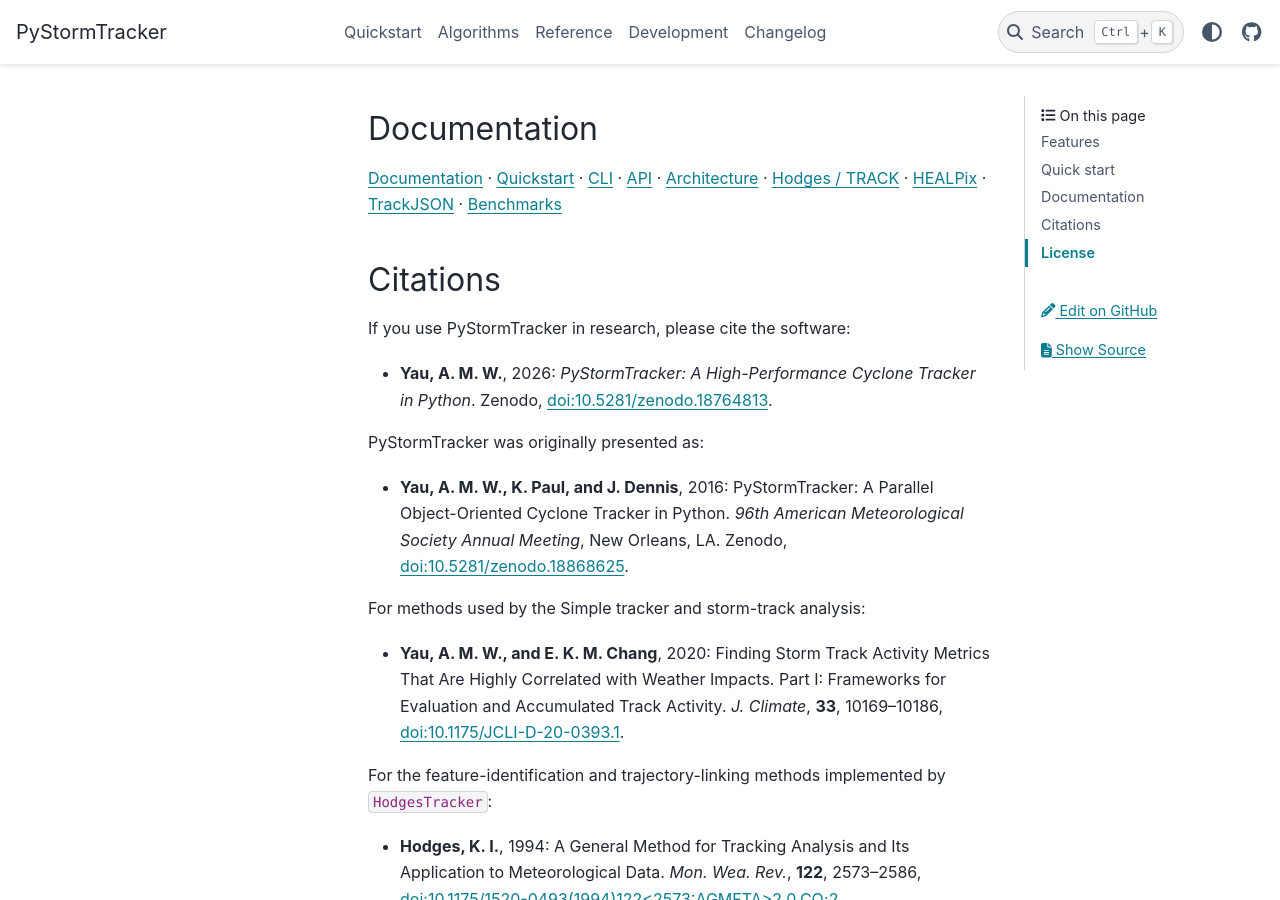
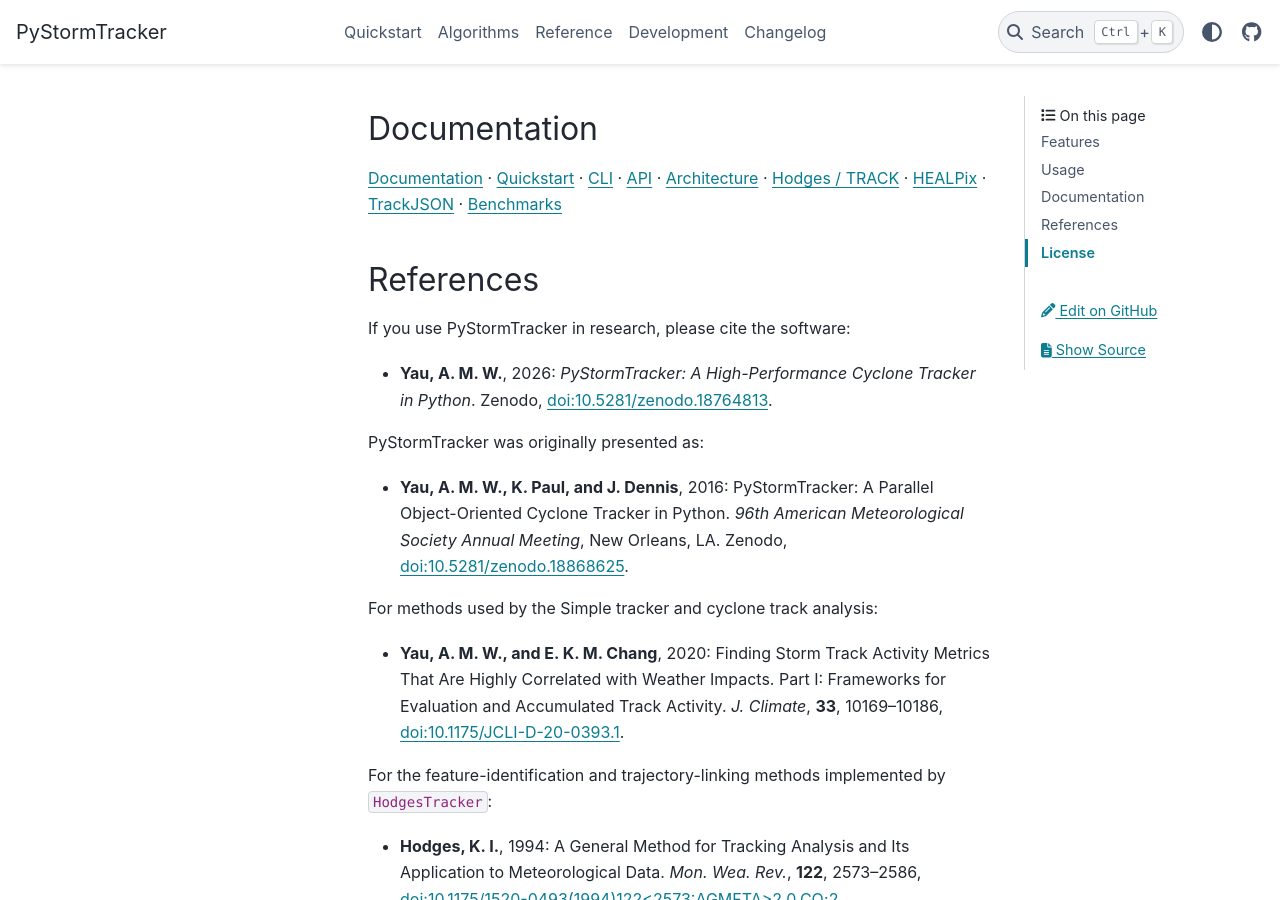
Before and after one commit to mwyau/PyStormTracker, a Sphinx documentation site: the page built from docs/index.md, in a window 1280 px wide and 900 px high, scrolled down 1102 px. Built offline with Sphinx 7.4.7 and the PyData theme 0.15.4, drawn with Linux system fonts in a browser that asks for light colours.

Commit message:
docs: small tweaks

```diff
--- a/README.md
+++ b/README.md
@@ -23,7 +23,7 @@
 - Spectral preprocessing, feature refinement, track comparison, variable sampling, and storm-track metrics.
 - Serial, Dask, and MPI execution with Numba-accelerated numerical kernels.
 
-## Quick start
+## Usage
 
 PyStormTracker requires **Python 3.12+**.
 
@@ -53,7 +53,7 @@ See the [Quickstart](docs/quickstart.md) for installation options, CLI and Pytho
 
 [Documentation](https://pystormtracker.readthedocs.io/) · [Quickstart](docs/quickstart.md) · [CLI](docs/cli.md) · [API](docs/api.md) · [Architecture](docs/architecture.md) · [Hodges / TRACK](docs/hodges.md) · [HEALPix](docs/healpix.md) · [TrackJSON](docs/trackjson.md) · [Benchmarks](docs/benchmark.md)
 
-## Citations
+## References
 
 If you use PyStormTracker in research, please cite the software:
 
@@ -63,7 +63,7 @@ PyStormTracker was originally presented as:
 
 - **Yau, A. M. W., K. Paul, and J. Dennis**, 2016: PyStormTracker: A Parallel Object-Oriented Cyclone Tracker in Python. *96th American Meteorological Society Annual Meeting*, New Orleans, LA. Zenodo, [doi:10.5281/zenodo.18868625](https://doi.org/10.5281/zenodo.18868625).
 
-For methods used by the Simple tracker and storm-track analysis:
+For methods used by the Simple tracker and cyclone track analysis:
 
 - **Yau, A. M. W., and E. K. M. Chang**, 2020: Finding Storm Track Activity Metrics That Are Highly Correlated with Weather Impacts. Part I: Frameworks for Evaluation and Accumulated Track Activity. *J. Climate*, **33**, 10169–10186, [doi:10.1175/JCLI-D-20-0393.1](https://doi.org/10.1175/JCLI-D-20-0393.1).
 
--- a/docs/index.md
+++ b/docs/index.md
@@ -11,7 +10,7 @@
 hidden: true
 maxdepth: 2
 ---
-Quickstart <quickstart>
+quickstart
 algorithms
 reference
 development
```
Also changed, not shown: other parts of docs/index.md (+0 -1 lines).
